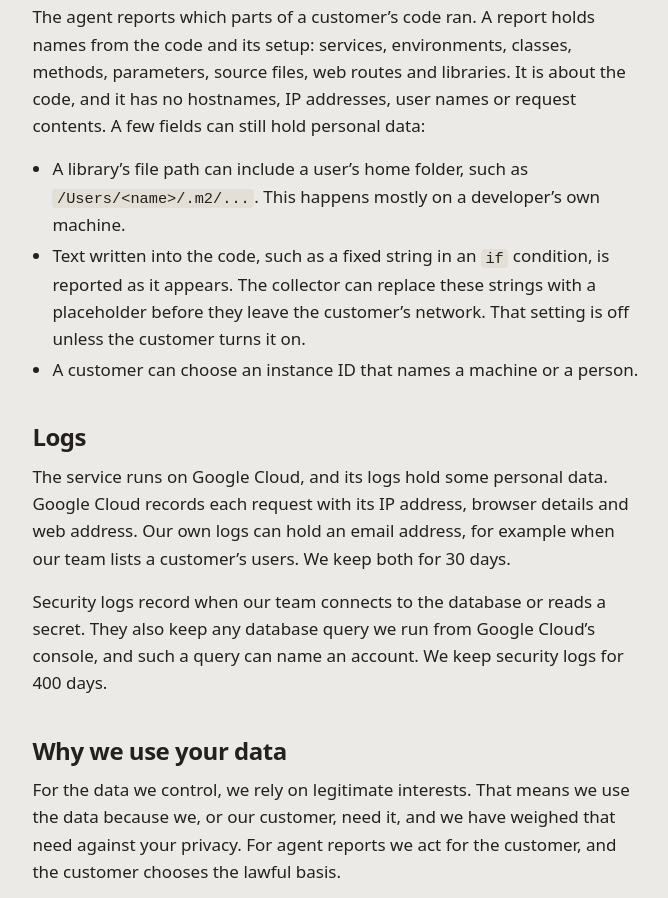
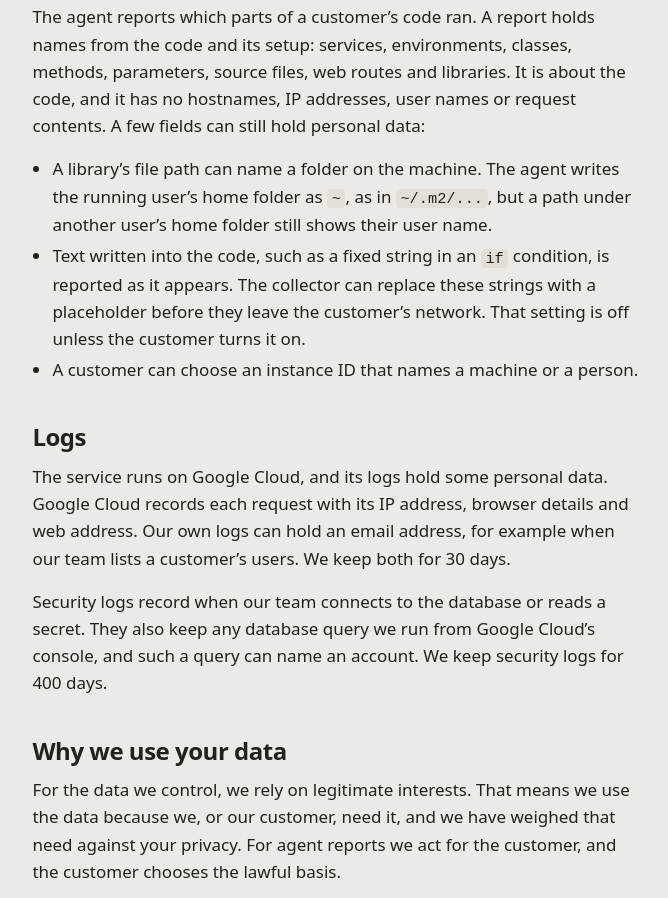
Before and after one commit to otherlodehq/otherlode.dev, an Astro site: page /privacy in a window 1280 px wide. Shown: the part 4243-5141 px from the top of the page, without its empty margins (301-969 px from the left). Built offline with nearby package versions, Linux system fonts and the light colour scheme; Astro itself is replaced by a stand-in of ours.

Commit message:
Say the agent writes the home folder as ~ in library paths
The agent now writes the running user's home folder as ~ before it
stores or sends a library's path (agent ADR 0051). No agent was
released before that change, so every agent sends paths this way. A
path under another user's home folder still shows their user name, so
the bullet stays.

Co-Authored-By: Claude Opus 5.5 <noreply@anthropic.com>

```diff
--- a/src/pages/privacy.md
+++ b/src/pages/privacy.md
@@ -171,9 +171,9 @@ methods, parameters, source files, web routes and libraries. It is
 about the code, and it has no hostnames, IP addresses, user
 names or request contents. A few fields can still hold personal data:
 
-- A library's file path can include a user's home folder, such as
-  `/Users/<name>/.m2/...`. This happens mostly on a developer's own
-  machine.
+- A library's file path can name a folder on the machine. The agent
+  writes the running user's home folder as `~`, as in `~/.m2/...`, but a
+  path under another user's home folder still shows their user name.
 - Text written into the code, such as a fixed string in an `if`
   condition, is reported as it appears. The collector can replace these
   strings with a placeholder before they leave the customer's network.
```
